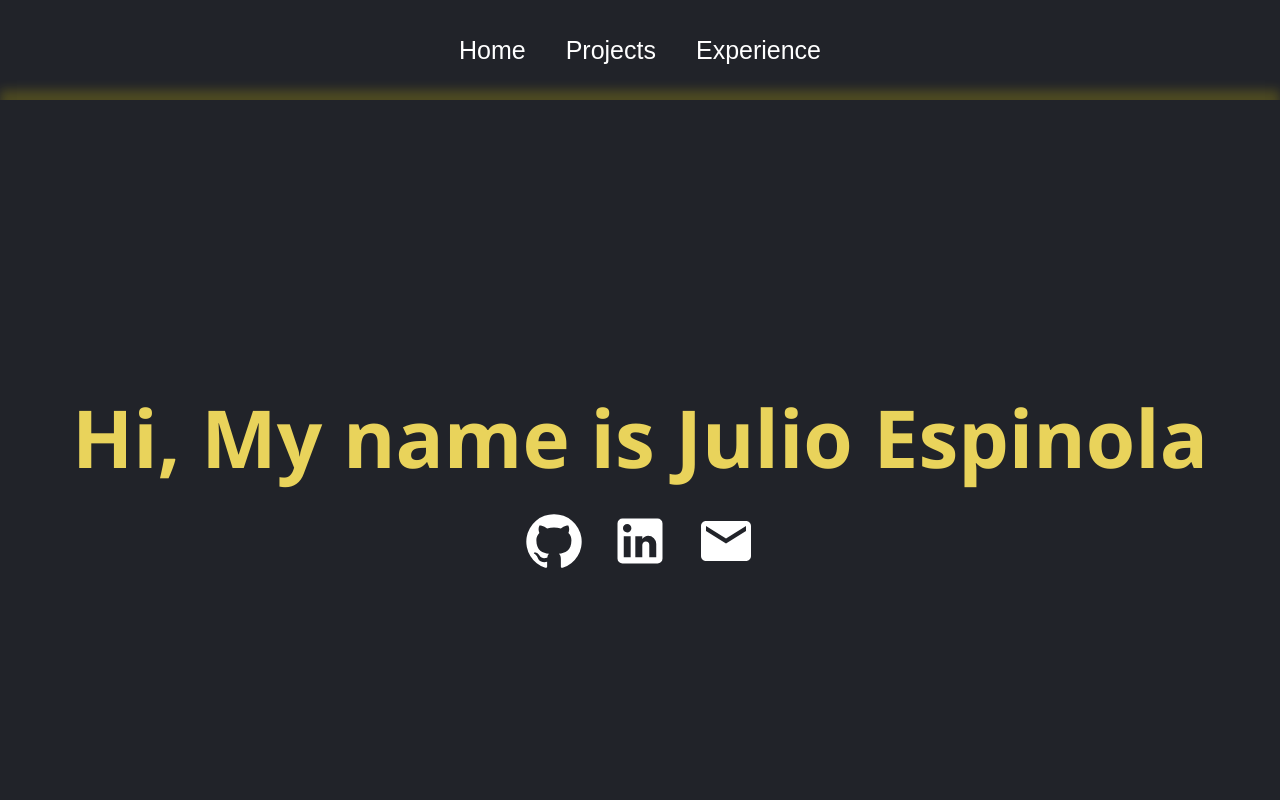
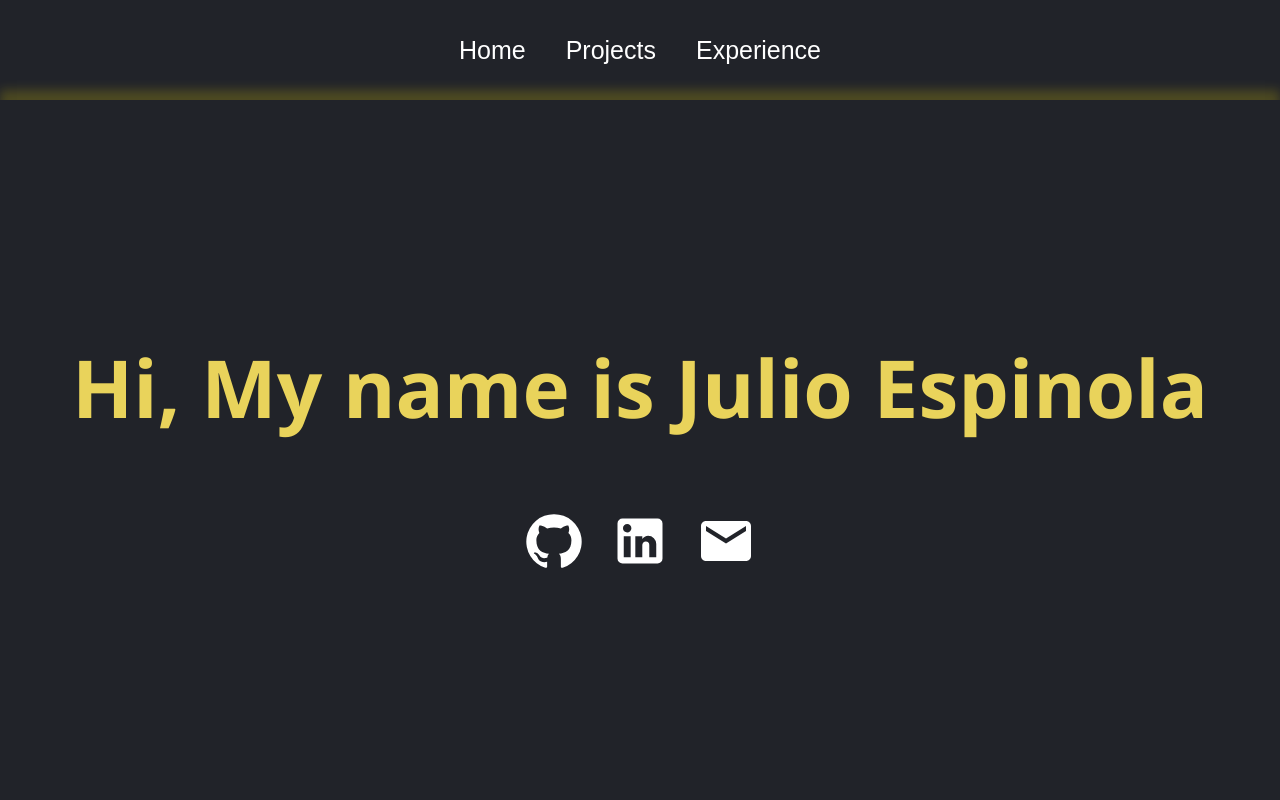
Before and after one commit to JulioSEspinola/Portfolio-2.0, a React (Create React App) app in the folder portfolio/: page / in a window 1280 px wide. Shown: the top 800 px of the page. Built offline with nearby package versions, Linux system fonts and the light colour scheme.

Commit message:
fixed display if logos

```diff
--- a/portfolio/src/styles/Home.css
+++ b/portfolio/src/styles/Home.css
@@ -98,3 +98,9 @@
   display: flex;
 
 }
+
+.prompt{
+  padding: 50px;
+
+  /* height: calc(100vh - 100px); */
+}
```
